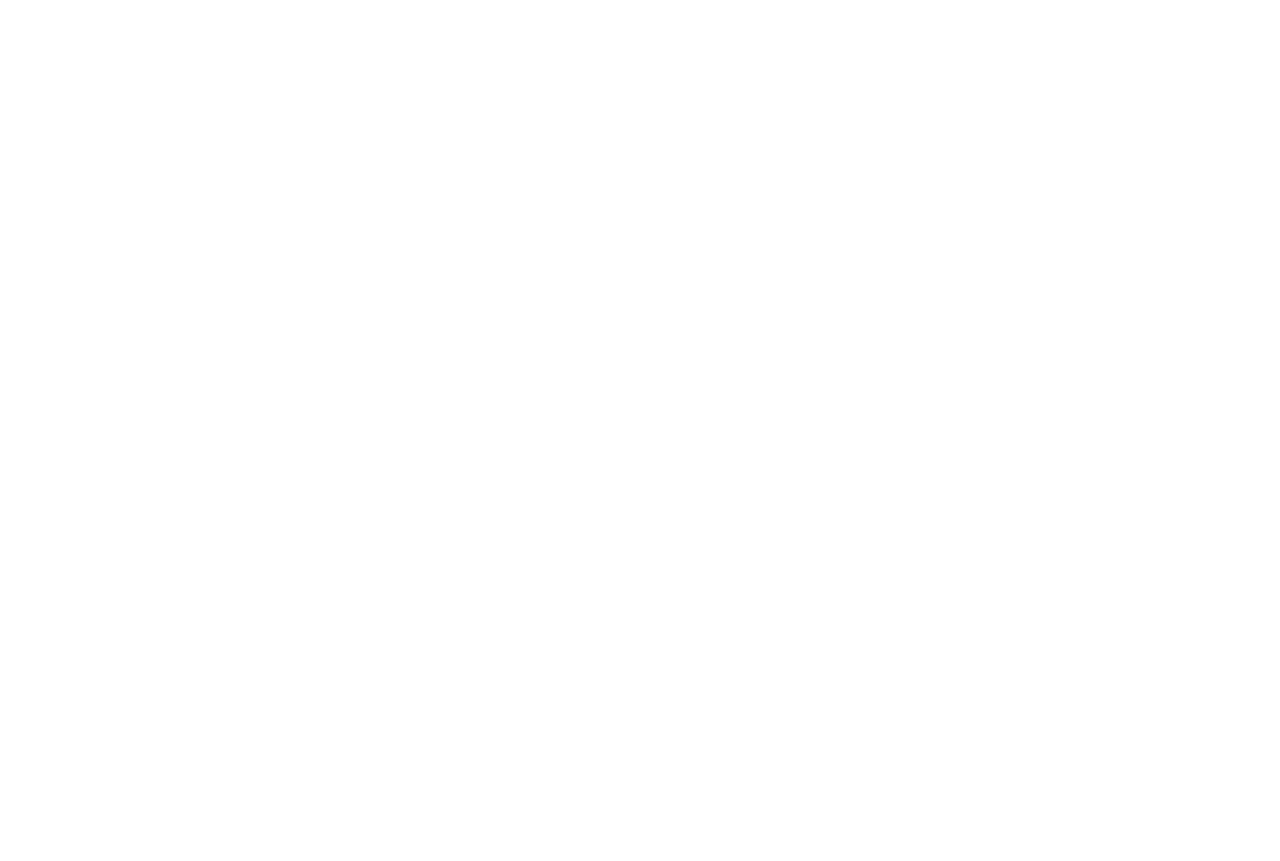
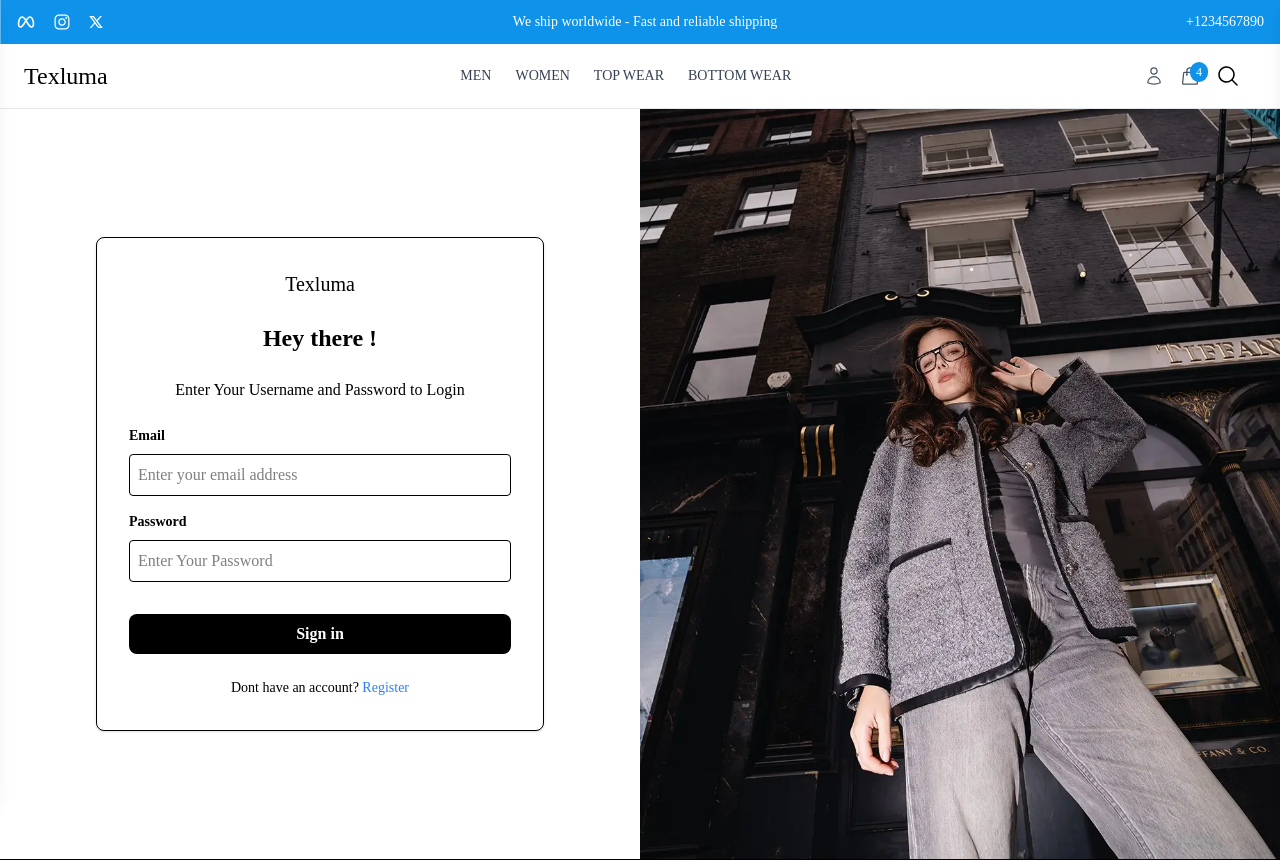
Before and after one commit to Sachithmadushanka/Texluma, a React (Vite) app in the folder frontend/: page /login in a window 1280 px wide. Before the commit this address had no page. Shown: the top 861 px of the page. Before the commit the page ends 800 px from the top, so only its background shows below. Built offline with nearby package versions, Linux system fonts and the light colour scheme.

Commit message:
Created the Login page

```diff
--- a/frontend/src/App.jsx
+++ b/frontend/src/App.jsx
@@ -3,6 +3,7 @@
 import UserLayout from './components/Layout/UserLayout'
 import Home from './pages/Home'
 import { Toaster } from 'sonner'
+import Login from './pages/Login'
 
 const App = () => {
   return (
@@ -11,9 +12,7 @@
       <Routes>
         <Route path='/' element={<UserLayout />  }>
         <Route index element = {<Home />} />
-          {/* User - Layout */}
-
-          {/* Admin - Layout */}
+        <Route path='/login' element={<Login />} />
         </Route>
       </Routes>
     </BrowserRouter>
--- /dev/null
+++ b/frontend/src/pages/Login.jsx
@@ -0,0 +1,55 @@
+import React from 'react'
+import { useState } from 'react';
+import { Link } from 'react-router-dom';
+import login from "../assets/login.webp"
+
+const Login = () => {
+    const [email, setEmail] = useState('');
+    const [password, setPassword] = useState('');
+  return (
+    <div className="flex">
+        <div className="w-full md:w-1/2 flex flex-col justify-center items-center p-8 md:p-12">
+            <form
+                className= "w-full max-w-md bg-white p-8 rounded-lg border shadow-sm"
+                action="">
+            <div className="flex justify-center mb-6">
+                <h2 className='text-xl font-medium '> Texluma</h2>
+            </div>
+            <h2 className='text-2xl font-bold text-center mb-6'>Hey there ! </h2>
+                <p className='text-center mb-6'>
+                    Enter Your Username and Password to Login </p>
+                    <div className="mb-4">
+                        <label className='block text-sm font-semibold mb-2'>Email</label>
+                        <input type="email" value={email} onClick={(e) => setEmail(e.target.value)}
+                            className='w-full p-2 border rounded'
+                            placeholder='Enter your email address'
+                          />
+                    </div>
+                    <div className="mb-8">
+                        <label className='block text-sm font-semibold mb-2'>Password</label>
+                        <input
+                        type="password"
+                        value={password}
+                        onChange={(e) => setPassword(e.target.value)}
+                        className='w-full p-2 border rounded'
+                        placeholder='Enter Your Password ' />
+                    </div>
+                    <button type='submit'className='w-full bg-black text-white p-2 rounded-lg font-semibold hover:bg-gray-800'>
+                        Sign in
+                    </button>
+                    <p className='mt-6 text-center text-sm'>
+                        Dont have an account?
+                    <Link to="/register" className="text-blue-500"> Register</Link>
+                    </p>
+                </form>
+        </div>
+        <div className="hidden md:block w-1/2 bg-gray-800">
+            <div className="h-full flex flex-col justify-center items-center ">
+                <img src= {login} alt="Login" className='h-[750px] w-full object-cover' />
+            </div>
+        </div>
+    </div>
+  )
+}
+
+export default Login
```
